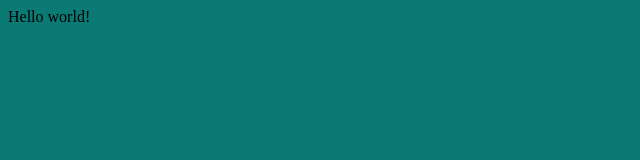
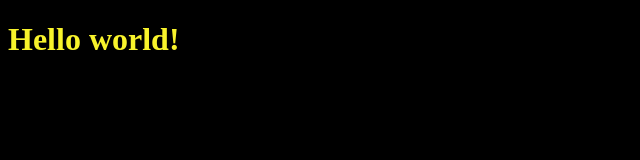
Before and after one commit to Meavis/HTMLCSS2, a plain HTML site: page index.html in a window 1280 px wide. Shown: the whole page, without its empty margins (0-640 px from the left). Drawn offline with Linux system fonts and the light colour scheme.

Commit message:
h1 toegevoegd aan index.html en opgemaakt

```diff
--- a/css/design.css
+++ b/css/design.css
@@ -1,3 +1,7 @@
 body {
-  background-color: #0b7a75;
+  background-color: #000000;
 }
+
+h1 {
+  color: #f8f32b
+}
--- a/index.html
+++ b/index.html
@@ -6,6 +6,8 @@
     <link rel="stylesheet" href="css/design.css" type="text/css">
   </head>
   <body>
-    Hello world!
+    <h1>
+      Hello world!
+    </h1>
   </body>
 </html>
```
